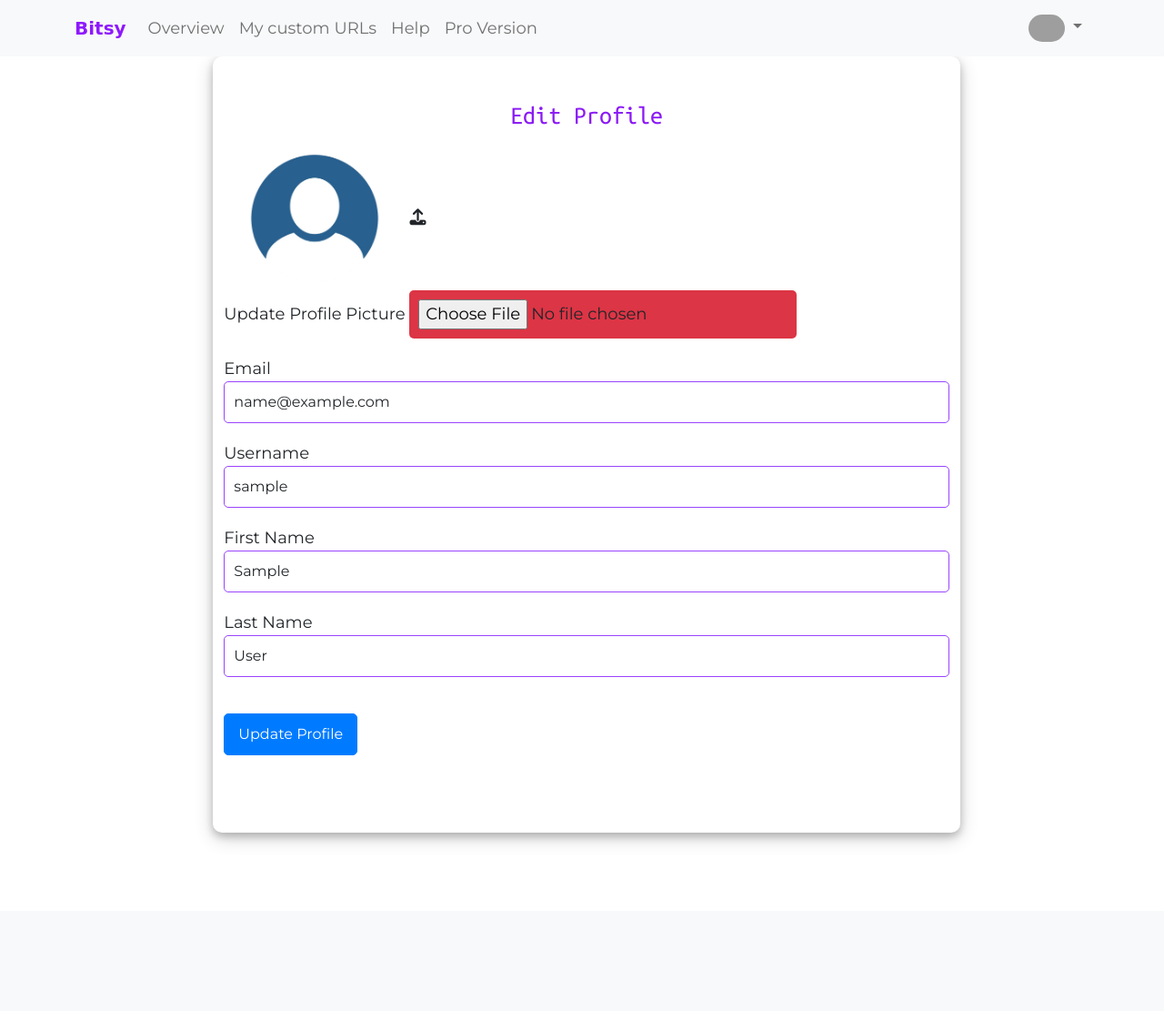
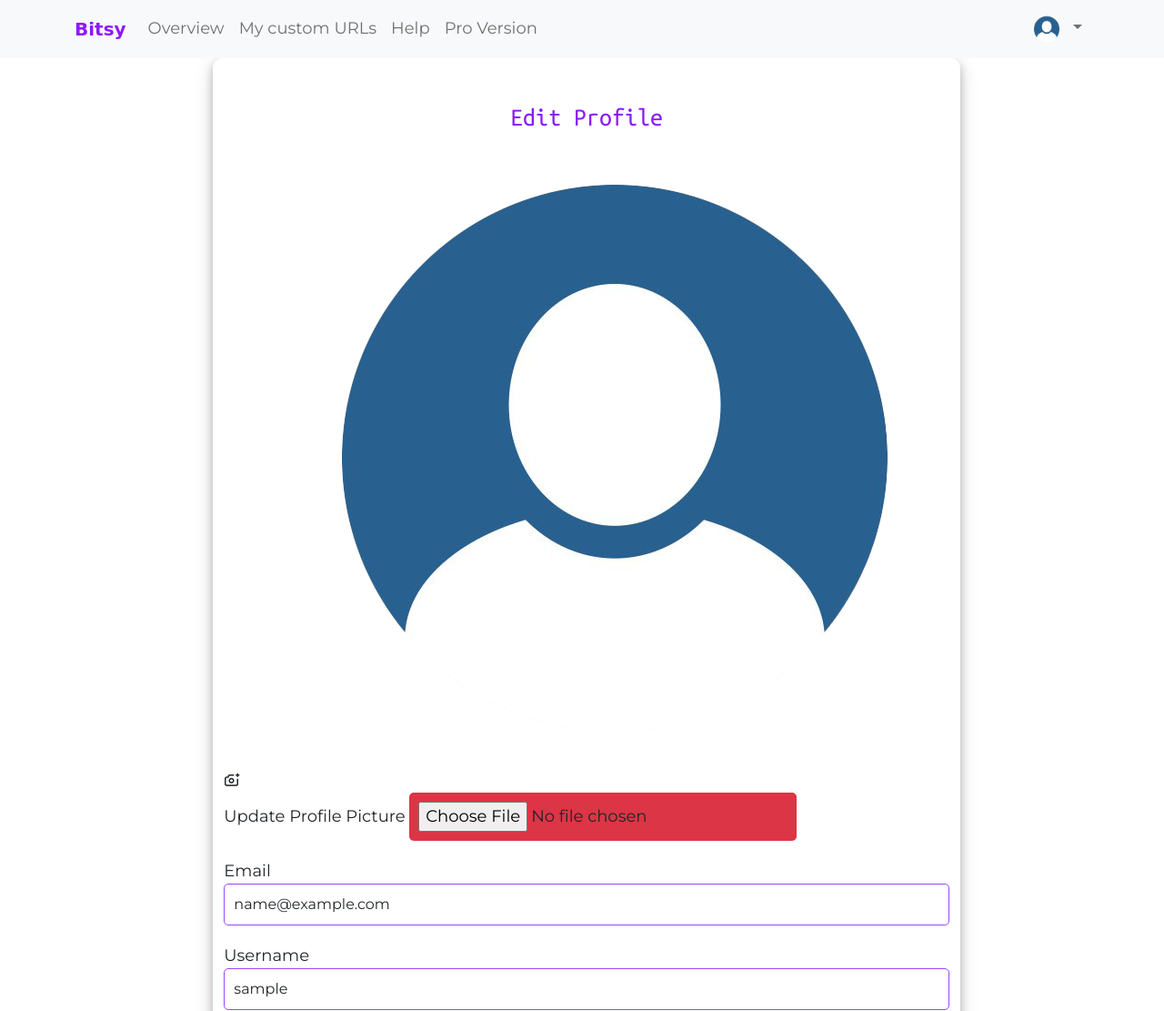
Before and after one commit to kadelcode/url-shortener, a Flask app: a page that uses core/templates/edit_profile.html in a window 1280 px wide. Shown: the top 1111 px of the page at 91% size. Before the commit the page ends 926 px from the top, so only its background shows below. Run offline with Flask 3, Linux system fonts and the light colour scheme; the visitor is signed in with stand-in values (Sample User, id 1); some libraries are stand-ins or nearby versions; some web fonts are replaced; grey boxes are pictures that could not be loaded.

Commit message:
Update image route and add code functionality that enable users select their profile picture

```diff
--- a/core/templates/edit_profile.html
+++ b/core/templates/edit_profile.html
@@ -53,7 +53,7 @@
         <ul class="navbar-nav ms-auto">
           <li class="nav-item dropdown">
             <a class="nav-link dropdown-toggle" href="#" id="navbarDropdown" role="button" data-bs-toggle="dropdown" aria-expanded="true">
-              <img src="{{ url_for('static', filename= '/img/logo1.png') }}" alt="Avatar Logo" style="width:40px;" class="rounded-pill">
+              <img src="{{ url_for('static', filename='profile_pics/' + current_user.profile_pic) }}" alt="Avatar Logo" style="width:40px;" class="rounded-pill">
             </a>
 
             <!--Links for dropdown of user profile link-->
@@ -91,9 +91,9 @@
                 <div class="mb-3 mt-3">
                     {{ form.hidden_tag() }}
                     {{ wtf.form_errors(form, hiddens="only") }}
-                    <div class="file-upload-button">
-                      <img src="{{ url_for('static', filename= '/img/logo.png') }}" alt="Avatar Logo" style="width:25%;" class="rounded-pill">
-                      <i class="fa fa-upload"></i>
+                    <div class="file-upload-img rounded-pill">
+                      <img id="profile_pic" src="{{ url_for('static', filename='profile_pics/' + current_user.profile_pic) }}" alt="Avatar Logo" class="rounded-pill">
+                      <i class="uil uil-camera-plus"></i>
                     </div>
                     {{wtf.quick_form(form)}}
                 </div>
@@ -111,8 +111,31 @@
     <!--External JS-->
     <script src="{{ url_for('static', filename='/js/main.js') }}"></script>
     <script type="text/javascript">
-      document.querySelector('.file-upload-button').addEventListener('click', function() {
-        document.querySelector('#file-upload').click();
+      document.querySelector('.file-upload-img').addEventListener('click', function() {
+        document.querySelector('#profile_photo').click();
+        // Get the file input element.
+      const fileInput = document.getElementById("profile_photo");
+
+      // Add a change event listener to the file input element.
+      fileInput.addEventListener("change", function(event) {
+        // Get the selected file.
+        const file = event.target.files[0];
+
+        // Create a new FileReader object.
+        const fileReader = new FileReader();
+
+        // Add a load event listener to the FileReader object.
+        fileReader.addEventListener("load", function(event) {
+          // Get the image data from the FileReader object.
+          const imageData = event.target.result;
+
+          // Set the src attribute of the image preview element to the image data.
+          document.getElementById("profile_pic").src = imageData;
+        });
+
+        // Read the selected file as data URL.
+        fileReader.readAsDataURL(file);
+      });
       });
     </script>
 </body>
```
